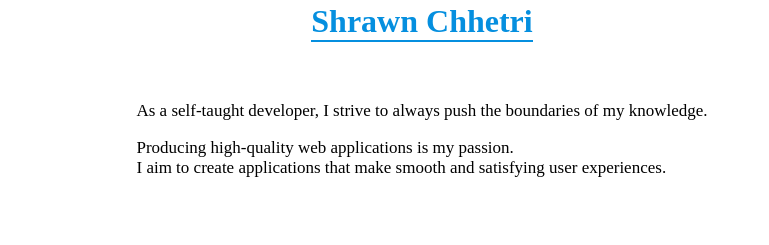
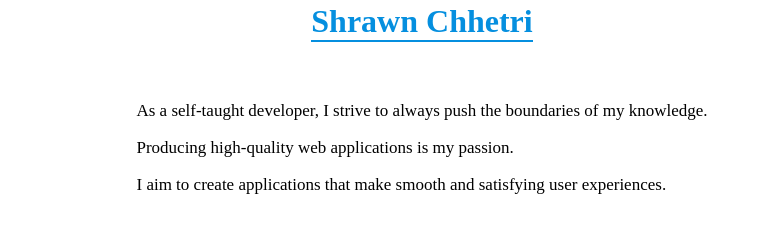
Before and after one commit to Shrawn100/Portfolio, a React (Create React App) app: page / in a window 1280 px wide. Shown: the part 920-1165 px from the top of the page, without its empty margins (218-987 px from the left). Built offline with nearby package versions, Linux system fonts and the light colour scheme; a web font is replaced by a local one.

Commit message:
Seperate about-paragraph into new p tags

```diff
--- a/src/components/About.js
+++ b/src/components/About.js
@@ -11,10 +11,9 @@ export default function About() {
           As a self-taught developer, I strive to always push the boundaries of
           my knowledge.
         </p>
-
+        <p>Producing high-quality web applications is my passion.</p>
         <p>
-          Producing high-quality web applications is my passion. <br></br>I aim
-          to create applications that make smooth and satisfying user
+          I aim to create applications that make smooth and satisfying user
           experiences.
         </p>
       </div>
```
